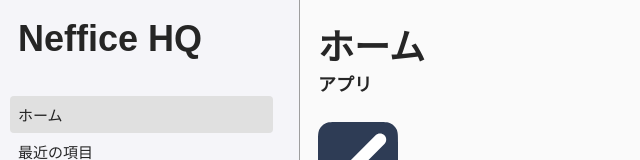
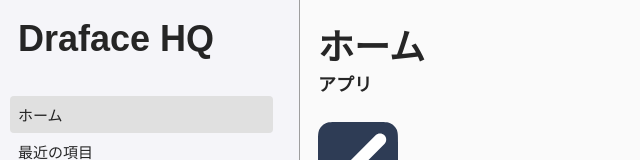
Before and after one commit to ocelot2024/Draface, a Vue app: page / in a window 1280 px wide. Shown: the top 160 px of the page, without its empty margins (0-640 px from the left). Built offline with nearby package versions, Linux system fonts and the light colour scheme.

Commit message:
ブランド名変更

```diff
--- a/index.html
+++ b/index.html
@@ -4,12 +4,12 @@
         <meta charset="UTF-8" />
         <link rel="icon" href="/favicon.ico" />
         <meta name="viewport" content="width=device-width,initial-scale=1.0" />
-        <meta name="description" content="A lighter office" />
+        <meta name="description" content="A lighter office." />
         <meta
             name="google-site-verification"
             content="go6vcqpGjyVWdS3cbaaJIp35mg0rFd1IgeqQWP8Uhsg"
         />
-        <title>Neffice</title>
+        <title>Draface</title>
         <link rel="manifest" href="/pwa/manifest.json" />
     </head>
     <body>
--- a/package.json
+++ b/package.json
@@ -1,5 +1,5 @@
 {
-    "name": "neffice",
+    "name": "draface",
     "version": "0.0.0",
     "private": true,
     "type": "module",
--- a/src/i18n/ja-jp.js
+++ b/src/i18n/ja-jp.js
@@ -1,6 +1,6 @@
 export default {
     brand: {
-        normal: "Neffice",
+        normal: "Draface",
     },
     hq: {
         navigation: {
```
Also changed, not shown: public/pwa/manifest.json.
